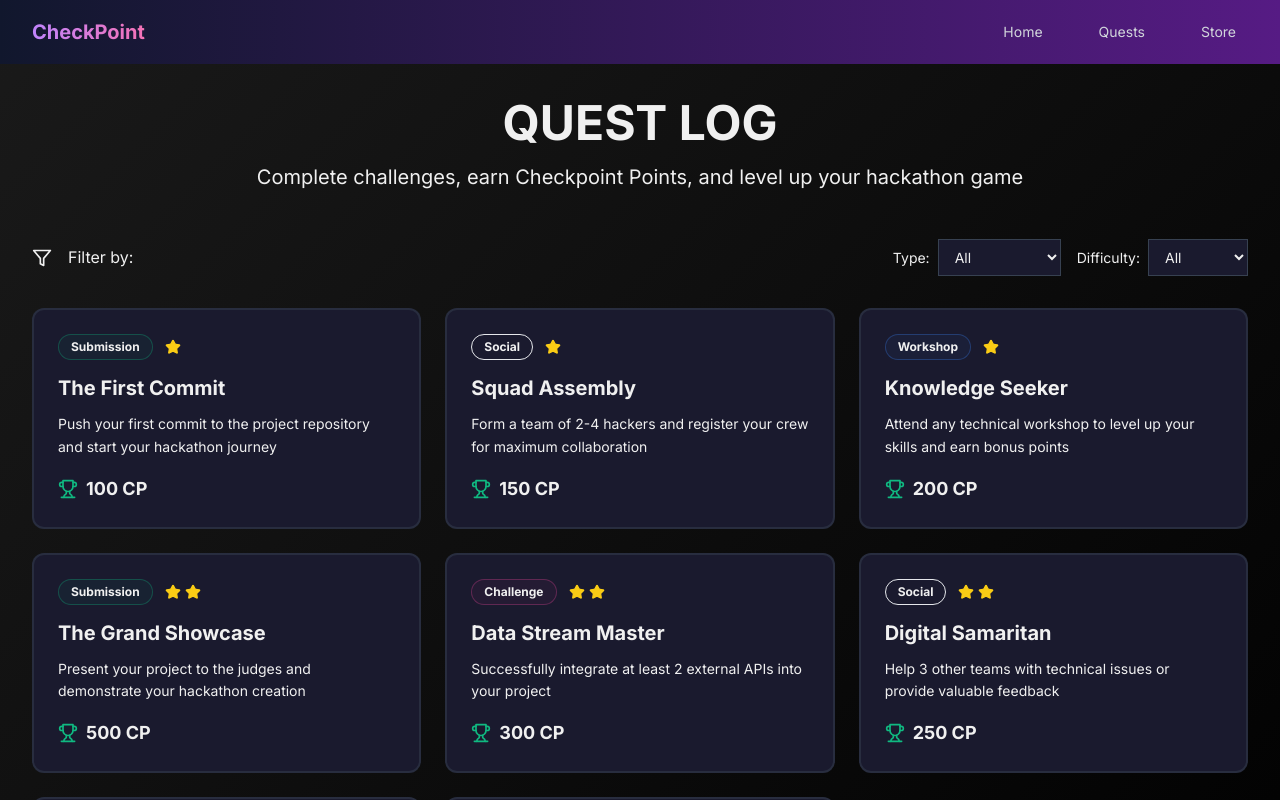
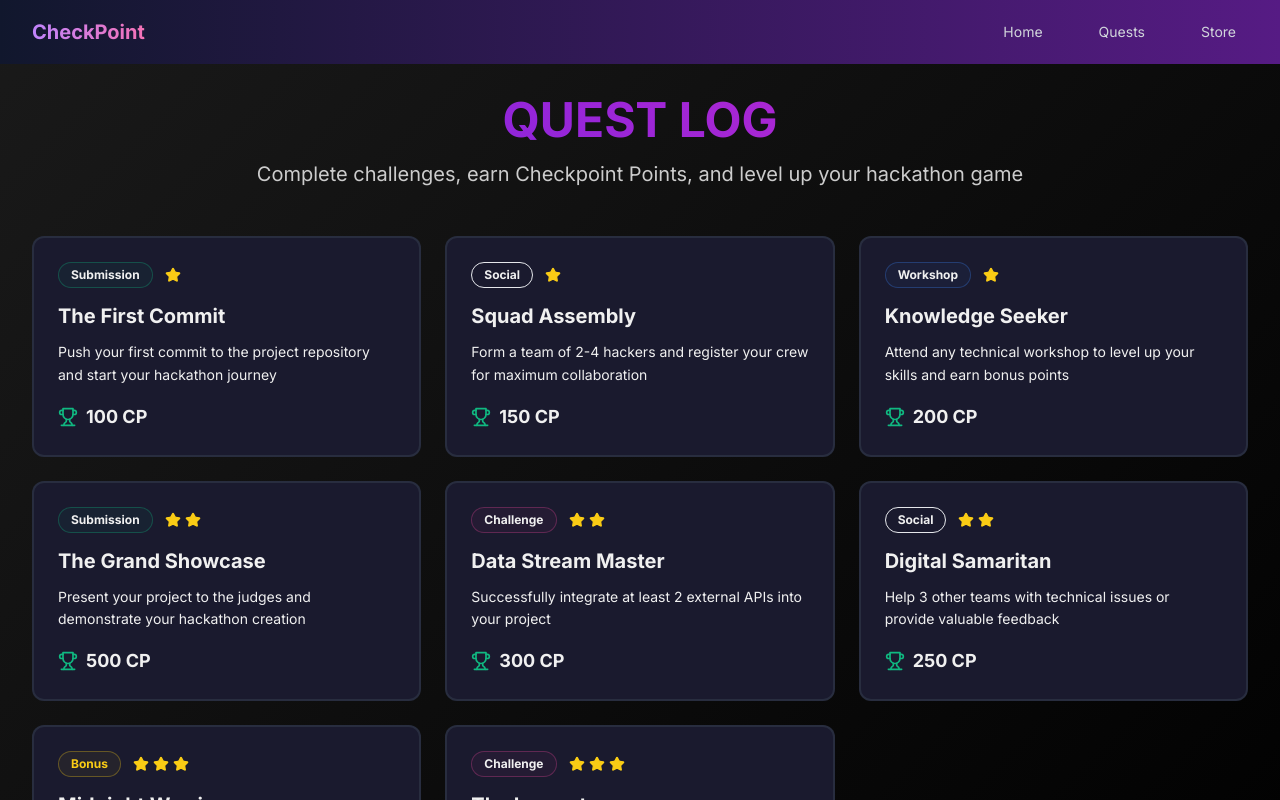
Before and after one commit to aya-aladdin/checkpoint, a Next.js app: page /quests in a window 1280 px wide. Shown: the top 800 px of the page. Built offline with nearby package versions, Linux system fonts and the light colour scheme.

Commit message:
Refactor quest and store pages to improve layout and styling; remove unused state and filters

```diff
--- a/app/quests/page.tsx
+++ b/app/quests/page.tsx
@@ -1,90 +1,37 @@
 "use client";
 
-import React, { useState } from 'react';
+import React from 'react';
 import { questData } from '@/lib/QuestData';
 import QuestCard from '@/components/QuestCard';
-import { Filter, Trophy } from 'lucide-react';
 import {Navigation} from "@/components/Navigation";
 
 const Quests: React.FC = () => {
-  const [selectedType, setSelectedType] = useState<string>('All');
-  const [selectedDifficulty, setSelectedDifficulty] = useState<string>('All');
-
-  const questTypes = ['All', 'Workshop', 'Submission', 'Challenge', 'Social', 'Bonus'];
-  const difficulties = ['All', 'Easy', 'Medium', 'Hard'];
-
-  const filteredQuests = questData.filter(quest => {
-    const typeMatch = selectedType === 'All' || quest.type === selectedType;
-    const difficultyMatch = selectedDifficulty === 'All' || quest.difficulty === selectedDifficulty;
-    return typeMatch && difficultyMatch;
-  });
-
   return (
       <>
         <Navigation/>
-        <br/><br/>
-        <div className="min-h-screen bg-darker">
-          <div className="max-w-7xl mx-auto px-4 sm:px-6 lg:px-8 py-12">
+        <div className="min-h-screen" style={{background: 'linear-gradient(135deg, var(--dark-background), var(--darker-background))'}}>
+          <div className="max-w-7xl mx-auto px-4 sm:px-6 lg:px-8 py-12 pt-24">
             {/* Header */}
             <div className="text-center mb-12">
-              <h1 className="text-5xl font-bold text-light mb-4">
-                <span className="text-neon-purple animate-glow">QUEST</span> LOG
+              <h1 className="text-5xl font-bold mb-4" style={{
+                background: 'linear-gradient(45deg, var(--accent-purple), var(--accent-pink))',
+                WebkitBackgroundClip: 'text',
+                WebkitTextFillColor: 'transparent',
+                backgroundClip: 'text'
+              }}>
+                QUEST LOG
               </h1>
-              <p className="text-xl text-gray-custom mb-8">
+              <p className="text-xl mb-8" style={{color: 'var(--text-gray)'}}>
                 Complete challenges, earn Checkpoint Points, and level up your hackathon game
               </p>
             </div>
 
-            {/* Filters */}
-            <div className="flex flex-col md:flex-row items-center justify-between mb-8 space-y-4 md:space-y-0">
-              <div className="flex items-center space-x-4">
-                <Filter className="w-5 h-5 text-gray-custom"/>
-                <span className="text-gray-custom font-medium">Filter by:</span>
-              </div>
-
-              <div className="flex flex-wrap gap-4">
-                <div className="flex items-center space-x-2">
-                  <span className="text-sm text-gray-custom">Type:</span>
-                  <select
-                      value={selectedType}
-                      onChange={(e) => setSelectedType(e.target.value)}
-                      className="bg-dark-bg border border-gray-700 rounded-lg px-3 py-2 text-light text-sm focus:border-accent-purple focus:outline-none"
-                  >
-                    {questTypes.map(type => (
-                        <option key={type} value={type}>{type}</option>
-                    ))}
-                  </select>
-                </div>
-
-                <div className="flex items-center space-x-2">
-                  <span className="text-sm text-gray-custom">Difficulty:</span>
-                  <select
-                      value={selectedDifficulty}
-                      onChange={(e) => setSelectedDifficulty(e.target.value)}
-                      className="bg-dark-bg border border-gray-700 rounded-lg px-3 py-2 text-light text-sm focus:border-accent-purple focus:outline-none"
-                  >
-                    {difficulties.map(difficulty => (
-                        <option key={difficulty} value={difficulty}>{difficulty}</option>
-                    ))}
-                  </select>
-                </div>
-              </div>
-            </div>
-
             {/* Quest Grid */}
             <div className="grid md:grid-cols-2 lg:grid-cols-3 gap-6">
-              {filteredQuests.map(quest => (
+              {questData.map(quest => (
                   <QuestCard key={quest.id} quest={quest}/>
               ))}
             </div>
-
-            {filteredQuests.length === 0 && (
-                <div className="text-center py-12">
-                  <Trophy className="w-16 h-16 text-gray-600 mx-auto mb-4"/>
-                  <h3 className="text-xl font-bold text-gray-custom mb-2">No quests found</h3>
-                  <p className="text-gray-custom">Try adjusting your filters to see more quests.</p>
-                </div>
-            )}
           </div>
         </div>
       </>
--- a/app/store/page.tsx
+++ b/app/store/page.tsx
@@ -1,116 +1,63 @@
 "use client";
 
-import React, { useState } from 'react';
+import React from 'react';
 import { storeItems } from '@/lib/StoreData';
 import StoreItemComponent from '@/components/StoreItem';
-import { ShoppingBag, Package, Filter, Trophy } from 'lucide-react';
+import { ShoppingBag, Package, Trophy } from 'lucide-react';
 import {Navigation} from "@/components/Navigation";
 
 const Store: React.FC = () => {
-  const [selectedCategory, setSelectedCategory] = useState<string>('All');
-  const [selectedRarity, setSelectedRarity] = useState<string>('All');
-
-  const categories = ['All', 'Apparel', 'Tech', 'Collectible', 'Experience'];
-  const rarities = ['All', 'Common', 'Rare', 'Epic', 'Legendary'];
-
-  const filteredItems = storeItems.filter(item => {
-    const categoryMatch = selectedCategory === 'All' || item.category === selectedCategory;
-    const rarityMatch = selectedRarity === 'All' || item.rarity === selectedRarity;
-    return categoryMatch && rarityMatch;
-  });
-
   return (
       <>
         <Navigation/>
-        <br/><br/>
-        <div className="min-h-screen bg-darker">
-          <div className="max-w-7xl mx-auto px-4 sm:px-6 lg:px-8 py-12">
+        <div className="min-h-screen" style={{background: 'linear-gradient(135deg, var(--dark-background), var(--darker-background))'}}>
+          <div className="max-w-7xl mx-auto px-4 sm:px-6 lg:px-8 py-12 pt-24">
             {/* Header */}
             <div className="text-center mb-12">
-              <h1 className="text-5xl font-bold text-light mb-4">
-                <span className="text-neon-green animate-glow">CHECKPOINT</span> STORE
+              <h1 className="text-5xl font-bold mb-4" style={{
+                background: 'linear-gradient(45deg, var(--accent-purple), var(--accent-pink))',
+                WebkitBackgroundClip: 'text',
+                WebkitTextFillColor: 'transparent',
+                backgroundClip: 'text'
+              }}>
+                CHECKPOINT STORE
               </h1>
-              <p className="text-xl text-gray-custom mb-8">
+              <p className="text-xl text-gray-custom mb-8" style={{color: 'var(--text-gray)'}}>
                 Bid on exclusive items using your hard-earned Checkpoint Points
               </p>
 
-
               {/* Auction Info */}
-              <div className="mt-16 bg-dark-bg border border-accent-purple/30 rounded-xl p-8">
-                <h2 className="text-2xl font-bold text-light mb-4 text-center">How Bidding Works</h2>
+              <div className="mt-16 rounded-xl p-8" style={{background: 'rgba(255, 255, 255, 0.05)', border: '1px solid rgba(255, 255, 255, 0.1)'}}>
+                <h2 className="text-2xl font-bold mb-4 text-center" style={{color: 'var(--text-light)'}}>How Bidding Works</h2>
                 <div className="grid md:grid-cols-3 gap-6 text-center">
                   <div>
-                    <Package className="w-8 h-8 text-neon-purple mx-auto mb-3"/>
-                    <h3 className="font-bold text-light mb-2">Choose Your Item</h3>
-                    <p className="text-sm text-gray-custom">Browse through our exclusive collection of hackathon
+                    <Package className="w-8 h-8 mx-auto mb-3" style={{color: 'var(--accent-purple)'}}/>
+                    <h3 className="font-bold mb-2" style={{color: 'var(--text-light)'}}>Choose Your Item</h3>
+                    <p className="text-sm" style={{color: 'var(--text-gray)'}}>Browse through our exclusive collection of hackathon
                       rewards</p>
                   </div>
                   <div>
-                    <ShoppingBag className="w-8 h-8 text-neon-green mx-auto mb-3"/>
-                    <h3 className="font-bold text-light mb-2">Place Your Bid</h3>
-                    <p className="text-sm text-gray-custom">Use your earned CP to bid on items you want once the auction
+                    <ShoppingBag className="w-8 h-8 mx-auto mb-3" style={{color: 'var(--accent-green)'}}/>
+                    <h3 className="font-bold mb-2" style={{color: 'var(--text-light)'}}>Place Your Bid</h3>
+                    <p className="text-sm" style={{color: 'var(--text-gray)'}}>Use your earned CP to bid on items you want once the auction
                       begins</p>
                   </div>
                   <div>
-                    <Trophy className="w-8 h-8 text-neon-blue mx-auto mb-3"/>
-                    <h3 className="font-bold text-light mb-2">Win & Collect</h3>
-                    <p className="text-sm text-gray-custom">Highest bidder wins when the auction ends - as a tip have
+                    <Trophy className="w-8 h-8 mx-auto mb-3" style={{color: 'var(--accent-blue)'}}/>
+                    <h3 className="font-bold mb-2" style={{color: 'var(--text-light)'}}>Win & Collect</h3>
+                    <p className="text-sm" style={{color: 'var(--text-gray)'}}>Highest bidder wins when the auction ends - as a tip have
                       1.5x the start bid amount.</p>
                   </div>
                 </div>
               </div>
             </div>
 
-            {/* Filters */}
-            <div className="flex flex-col md:flex-row items-center justify-between mb-8 space-y-4 md:space-y-0">
-              <div className="flex items-center space-x-4">
-                <Filter className="w-5 h-5 text-gray-custom"/>
-                <span className="text-gray-custom font-medium">Filter by:</span>
-              </div>
-
-              <div className="flex flex-wrap gap-4">
-                <div className="flex items-center space-x-2">
-                  <span className="text-sm text-gray-custom">Category:</span>
-                  <select
-                      value={selectedCategory}
-                      onChange={(e) => setSelectedCategory(e.target.value)}
-                      className="bg-dark-bg border border-gray-700 rounded-lg px-3 py-2 text-light text-sm focus:border-accent-green focus:outline-none"
-                  >
-                    {categories.map(category => (
-                        <option key={category} value={category}>{category}</option>
-                    ))}
-                  </select>
-                </div>
-
-                <div className="flex items-center space-x-2">
-                  <span className="text-sm text-gray-custom">Rarity:</span>
-                  <select
-                      value={selectedRarity}
-                      onChange={(e) => setSelectedRarity(e.target.value)}
-                      className="bg-dark-bg border border-gray-700 rounded-lg px-3 py-2 text-light text-sm focus:border-accent-green focus:outline-none"
-                  >
-                    {rarities.map(rarity => (
-                        <option key={rarity} value={rarity}>{rarity}</option>
-                    ))}
-                  </select>
-                </div>
-              </div>
-            </div>
-
             {/* Store Grid */}
             <div className="grid md:grid-cols-2 lg:grid-cols-3 gap-6">
-              {filteredItems.map(item => (
+              {storeItems.map(item => (
                   <StoreItemComponent key={item.id} item={item}/>
               ))}
             </div>
-
-            {filteredItems.length === 0 && (
-                <div className="text-center py-12">
-                  <ShoppingBag className="w-16 h-16 text-gray-600 mx-auto mb-4"/>
-                  <h3 className="text-xl font-bold text-gray-custom mb-2">No items found</h3>
-                  <p className="text-gray-custom">Try adjusting your filters to see more items.</p>
-                </div>
-            )}
           </div>
         </div>
       </>
```
